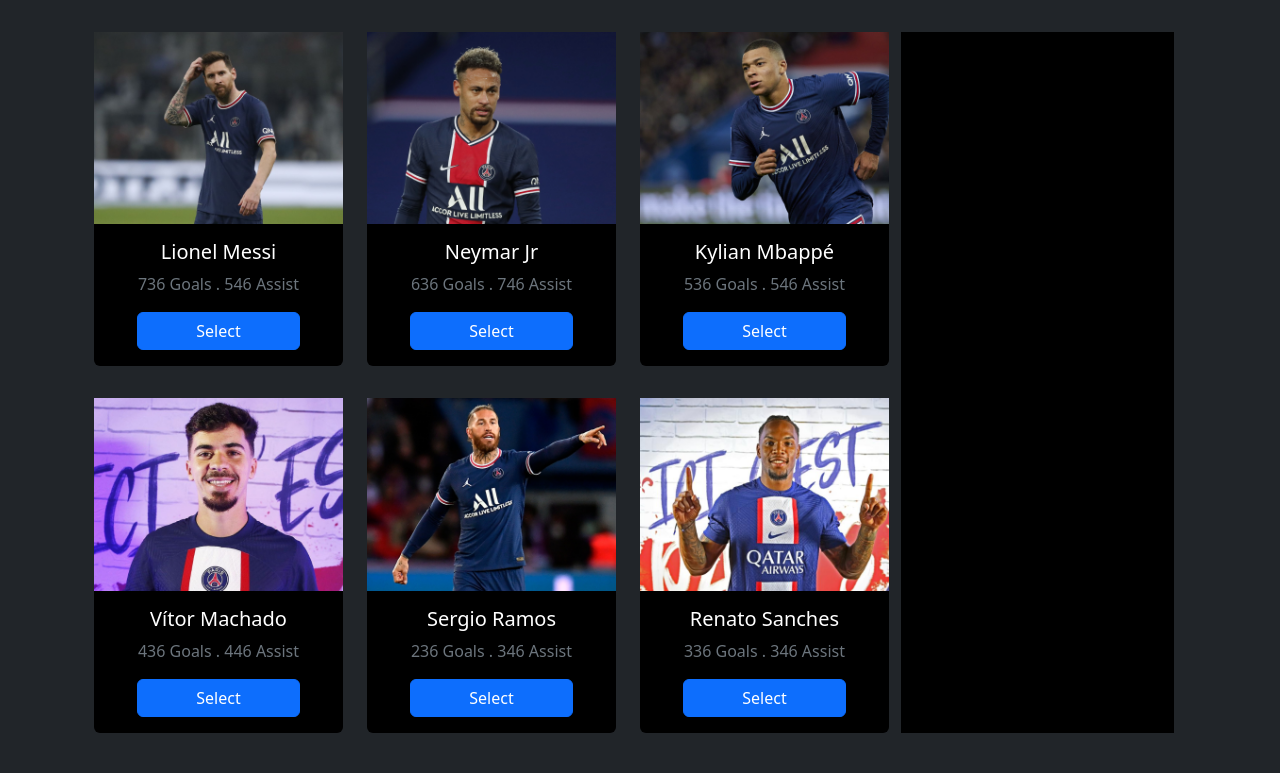
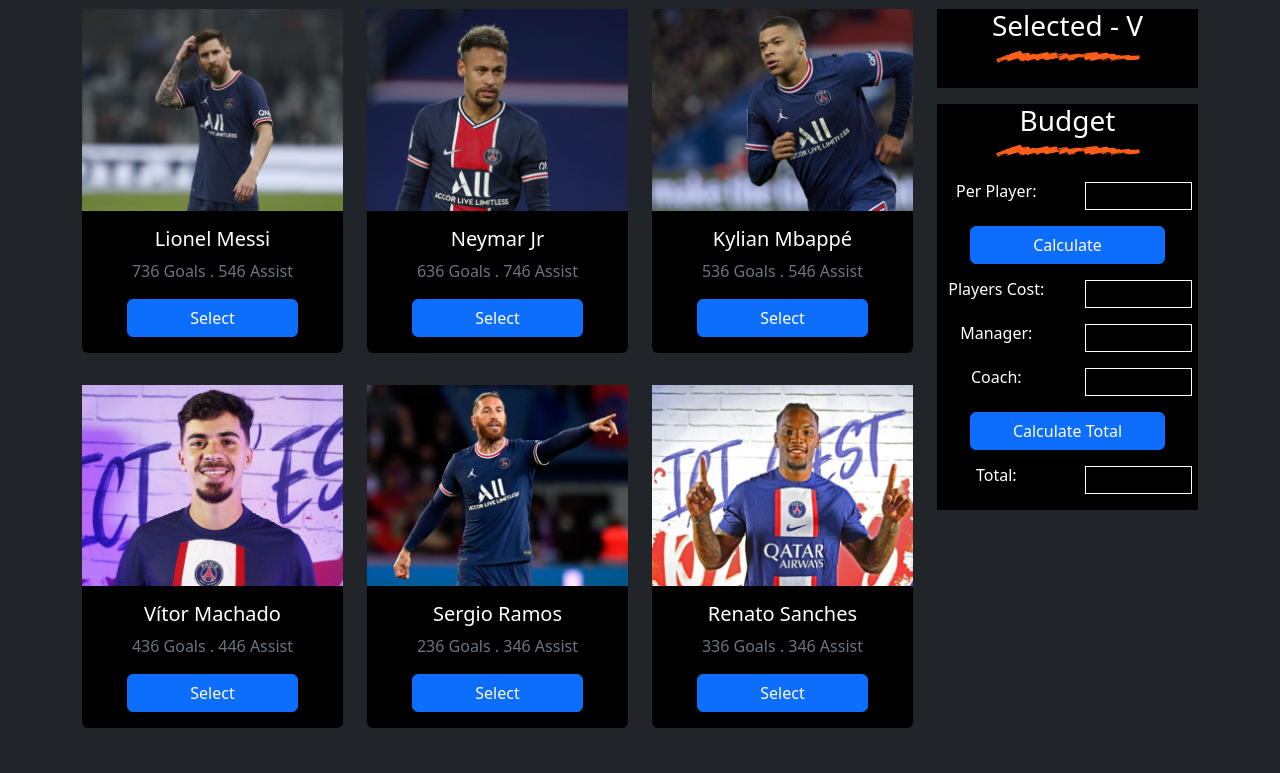
Before and after one commit to mostafizurhh/A5-choose-best-five-player-Using-DOM-and-JavaScript, a plain HTML site: page index.html in a window 1280 px wide. Shown: the part 594-1367 px from the top of the page. Before the commit the page ends 1327 px from the top, so only its background shows below. Drawn offline with nearby package versions, Linux system fonts and the light colour scheme.

Commit message:
design completed

```diff
--- a/index.html
+++ b/index.html
@@ -12,7 +12,7 @@
 
 <body class="bg-dark text-white">
     <!-----------------------------Header Part---------------------------->
-    <header class="d-flex bg-black">
+    <header class="d-flex container p-0 bg-black">
         <div>
             <img class="img-fluid w-100 h-100" src="images/logoWithMbappe.png" alt="">
         </div>
@@ -28,8 +28,8 @@
     <!-----------------------------Main Part------------------------------>
     <main>
         <section class="container">
-            <div class="row container mt-5">
-                <div class="col-9">
+            <div class="row md-container mt-5">
+                <div class="col-md-9 col-5">
                     <div class="row">
                         <div class="col-md-4 pb-3">
                             <div class="card border border-0 bg-black">
@@ -97,22 +97,86 @@
                         </div>
                     </div>
                 </div>
-                <div class="col-3 bg-black">
-                    <div class="row">
-                        <div class="col-12">
+                <div class="col-md-3 col-7">
+                    <div class="col-12 bg-black">
+                        <div class="text-center">
+                            <h3>Selected - V</h3>
+                            <img class="img-fluid mb-4" src="images/Ureg-Ureg Marker.png" alt="">
+                        </div>
+                        <ol id="appendPlayers">
 
+                        </ol>
+                    </div>
+                    <div class="col-12 bg-black text-center">
+                        <div>
+                            <h3>Budget</h3>
+                            <img class="img-fluid mb-4" src="images/Ureg-Ureg Marker.png" alt="">
                         </div>
-                    </div>
-                    <div class="row">
-                        <div class="col-12">
-
+                        <div class="row">
+                            <div class="col d-flex p-0">
+                                <div class="col-6">
+                                    <h6 class="fw-lighter">Per Player:</h6>
+                                </div>
+                                <div class="col-6">
+                                    <input id="perPlayerPrice" class="bg-black border border-white text-white w-75"
+                                        type="text">
+                                </div>
+                            </div>
+                        </div>
+                        <button id="calculate" class="btn btn-primary w-75 mt-3 mb-3">Calculate</button>
+                        <div class="row">
+                            <div class="col d-flex p-0">
+                                <div class="col-6">
+                                    <h6 class="fw-lighter">Players Cost:</h6>
+                                </div>
+                                <div class="col-6">
+                                    <input id="playersCost" class="bg-black border border-white text-white w-75"
+                                        type="text">
+                                </div>
+                            </div>
+                        </div>
+                        <div class="row mt-3 mb-3">
+                            <div class="col d-flex p-0">
+                                <div class="col-6">
+                                    <h6 class="fw-lighter">Manager:</h6>
+                                </div>
+                                <div class="col-6">
+                                    <input id="manager" class="bg-black border border-white text-white w-75"
+                                        type="text">
+                                </div>
+                            </div>
+                        </div>
+                        <div class="row">
+                            <div class="col d-flex p-0">
+                                <div class="col-6">
+                                    <h6 class="fw-lighter">Coach:</h6>
+                                </div>
+                                <div class="col-6">
+                                    <input id="coach" class="bg-black border border-white text-white w-75" type="text">
+                                </div>
+                            </div>
+                        </div>
+                        <button id="calculateTotal" class="btn btn-primary w-75 mt-3 mb-3">Calculate Total</button>
+                        <div class="row">
+                            <div class="col d-flex p-0">
+                                <div class="col-6">
+                                    <h6 class="fw-lighter">Total:</h6>
+                                </div>
+                                <div class="col-6">
+                                    <input id="totalCost" class="bg-black border border-white text-white w-75 mb-3"
+                                        type="text">
+                                </div>
+                            </div>
                         </div>
                     </div>
                 </div>
             </div>
         </section>
     </main>
-
+    <footer class="text-center mt-5 pt-5">
+        <hr class="pb-5">
+        <small class="p-5">Copyright @ 2022 All Rights Reserved.</small>
+    </footer>
     <script src="topFive.js"></script>
     <script src="https://cdn.jsdelivr.net/npm/bootstrap@5.2.0/dist/js/bootstrap.bundle.min.js"></script>
 </body>
--- a/topFive.js
+++ b/topFive.js
@@ -0,0 +1,4 @@
+
+const OL = document.getElementById('appendPlayers');
+console.log(OL);
+console.log(OL.children.length);
```
